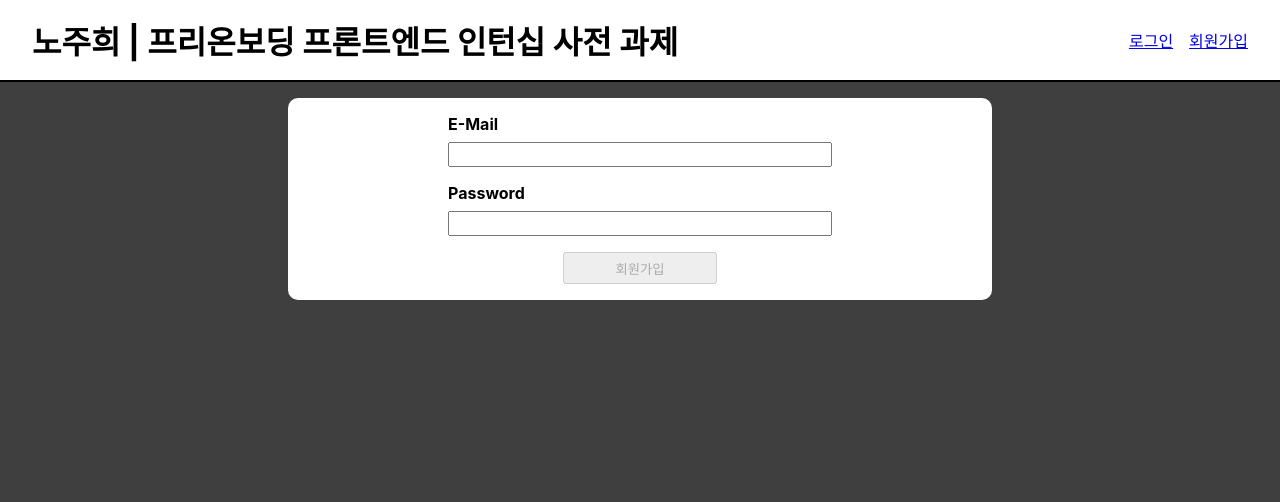
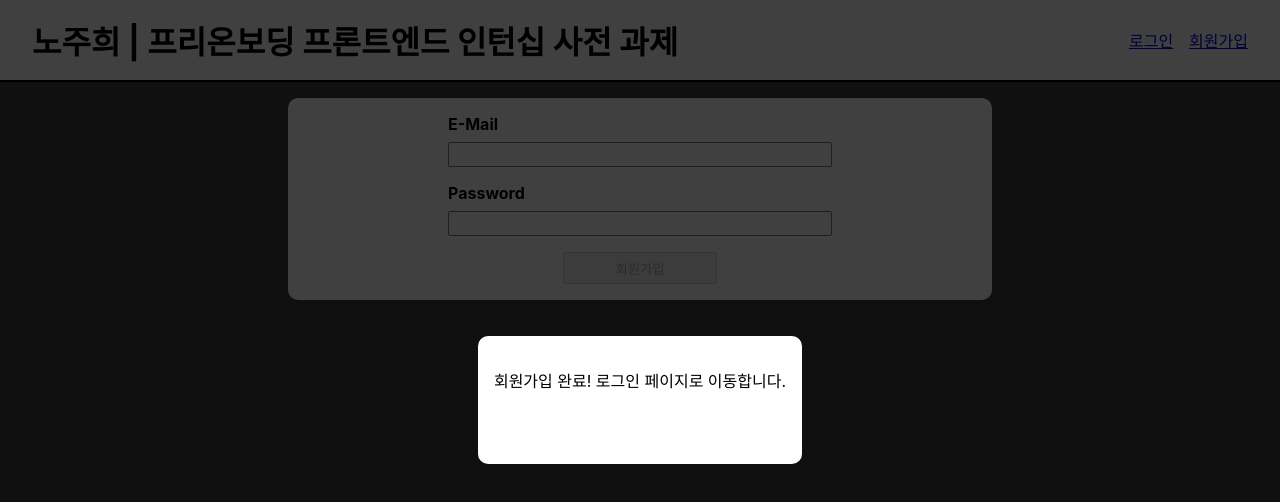
Before and after one commit to jh1109/wanted-pre-onboarding-frontend, a React (Create React App) app: page /signup in a window 1280 px wide. Shown: the top 502 px of the page. Built offline with nearby package versions, Linux system fonts and the light colour scheme.

Commit message:
feat: 회원가입 후 메시지 모달창 띄우고 로그인 페이지로 이동(1)-모달컴포넌트 생성

```diff
--- a/public/index.html
+++ b/public/index.html
@@ -28,6 +28,7 @@
   </head>
   <body>
     <noscript>You need to enable JavaScript to run this app.</noscript>
+    <div id="overlays"></div>
     <div id="root"></div>
     <!--
       This HTML file is a template.
--- /dev/null
+++ b/src/components/UI/modal/Modal.js
@@ -0,0 +1,31 @@
+import React, { Fragment } from 'react';
+import ReactDOM from 'react-dom';
+
+import classes from './Modal.module.css';
+import Card from '../Card';
+
+const ModalBackdrop = () => {
+  return <div className={classes.backdrop}></div>;
+};
+const ModalOverlay = ({ children }) => {
+  return (
+    <div className={classes.modal}>
+      <Card className={classes.content}>{children}</Card>
+    </div>
+  );
+};
+const portalElement = document.getElementById('overlays');
+
+const Modal = ({ children }) => {
+  return (
+    <Fragment>
+      {ReactDOM.createPortal(<ModalBackdrop />, portalElement)}
+      {ReactDOM.createPortal(
+        <ModalOverlay>{children}</ModalOverlay>,
+        portalElement,
+      )}
+    </Fragment>
+  );
+};
+
+export default Modal;
--- /dev/null
+++ b/src/components/UI/modal/Modal.module.css
@@ -0,0 +1,19 @@
+.backdrop {
+  background-color: rgba(0, 0, 0, 0.75);
+  width: 100%;
+  height: 100%;
+  position: fixed;
+}
+.modal {
+  position: fixed;
+  z-index: 10;
+  width: 100%;
+  height: 100%;
+  display: flex;
+  justify-content: center;
+  align-items: center;
+}
+.content {
+  padding: 1rem;
+  height: 6rem;
+}
--- a/src/pages/RegisterPage.js
+++ b/src/pages/RegisterPage.js
@@ -7,6 +7,7 @@ import Card from '../components/UI/Card';
 import classes from './Register.module.css';
 import Input from '../components/UI/Input';
 import { useNavigate } from 'react-router-dom';
+import Modal from '../components/UI/modal/Modal';
 
 const RegisterPage = () => {
   const emailInputRef = useRef();
@@ -56,6 +57,9 @@ const RegisterPage = () => {
     <Fragment>
       <Header />
       <main>
+        <Modal>
+          <p>회원가입 완료! 로그인 페이지로 이동합니다.</p>
+        </Modal>
         <Card className={classes.form}>
           <form onSubmit={registerSubmitHandler}>
             <div className={classes.input}>
```
